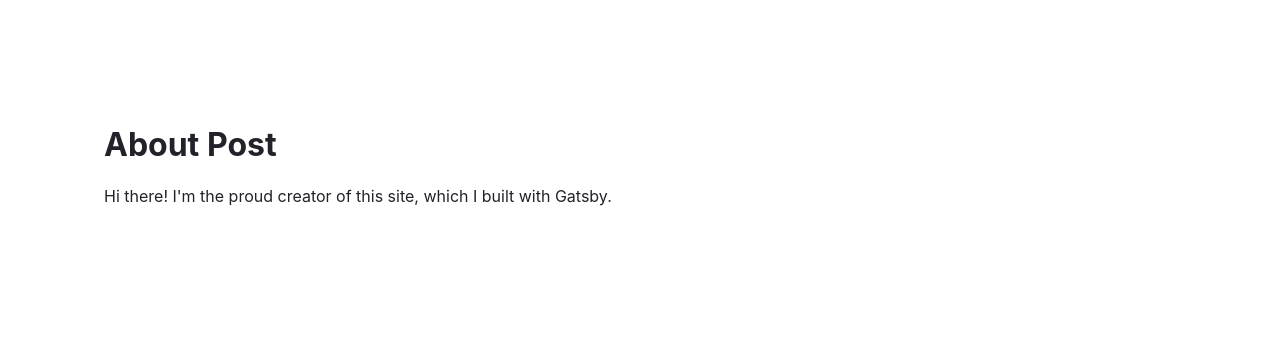
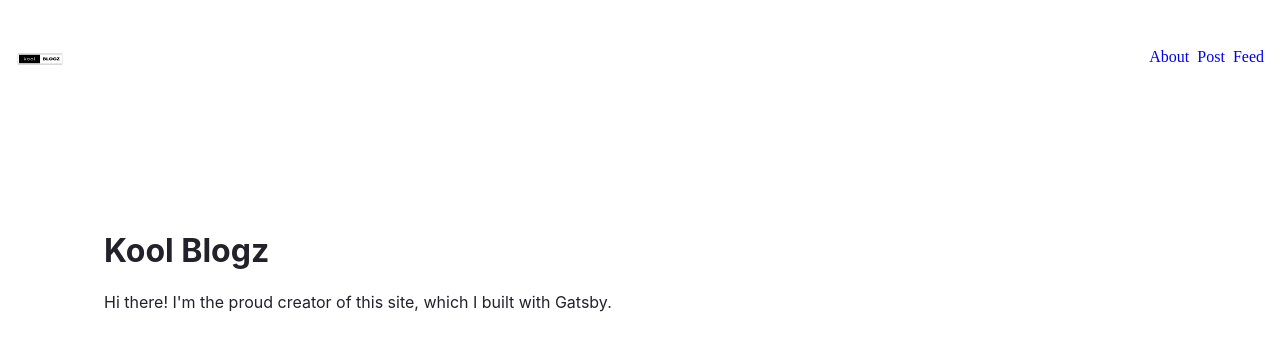
Before and after one commit to zacharytaylor-FS/kool-blogz, a Gatsby site: page /about in a window 1280 px wide. Built offline with nearby package versions, Linux system fonts and the light colour scheme; Gatsby itself is replaced by a stand-in of ours.

Commit message:
Add component Nav, modified page(s) about, feed, index, and post

```diff
--- /dev/null
+++ b/src/components/nav.css
@@ -0,0 +1,25 @@
+nav {
+    display: flex;
+    justify-content: space-between;
+    padding: 24px 0px;
+}
+
+.brandLogo {
+    display: flex;
+    align-items: center;
+}
+
+ul{
+    display: flex;
+    list-style: none;
+}
+
+li a{
+    text-decoration: none;
+    align-items: center;
+    margin-right: .5rem;
+}
+
+li a:hover {
+    text-decoration: underline;
+}
--- /dev/null
+++ b/src/components/nav.js
@@ -0,0 +1,31 @@
+import React from 'react'
+import './nav.css'
+import { Link } from 'gatsby'
+import logoUrl from '../images/kool-blogz.png'
+
+function nav() {
+  return (
+    <nav className='nav'>
+                <div className='brandLogo'>
+                    <Link to='/'>
+                        <img src={logoUrl} alt='Kool Blogz' width='64px' height='54px'/>
+                    </Link>
+                </div>
+        <ul>
+            <li className=''>
+            </li>
+            <li>
+                <Link to='/about'>About</Link>
+            </li>
+            <li>
+                <Link to='/post'>Post</Link>
+            </li>
+            <li>
+                <Link to='/feed'>Feed</Link>
+            </li>
+        </ul>
+    </nav>
+  )
+}
+
+export default nav
--- a/src/pages/about.js
+++ b/src/pages/about.js
@@ -1,4 +1,5 @@
 import * as React from 'react'
+import Nav from '../components/nav'
 
 const pageStyles = {
     color: "#232129",
@@ -6,15 +7,19 @@ const pageStyles = {
     fontFamily: "-apple-system, Roboto, sans-serif, serif",
   }
 
-const AboutPage = () => {
+const AboutPage = ({children}) => {
     return (
+        <>
+        <Nav />
         <main style={pageStyles}>
-            <h1>About Post</h1>
+            <h1>Kool Blogz</h1>
             <p>Hi there! I'm the proud creator of this site, which I built with Gatsby.</p>
+            {children}
         </main>
+        </>
     )
 }
 
-export const Head = () => <title>About Post</title>
+export const Head = () => <title>About Kool Blogx</title>
 
 export default AboutPage
--- a/src/pages/feed.js
+++ b/src/pages/feed.js
@@ -1,4 +1,5 @@
 import * as React from 'react'
+import Nav from '../components/nav'
 
 const pageStyles = {
     color: "#232129",
@@ -8,13 +9,16 @@ const pageStyles = {
 
 const FeedPage = () => {
     return (
+        <>
+        <Nav />
         <main style={pageStyles}>
             <h1>Feed</h1>
             <p>Hi there! I'm the proud creator of this site, which I built with Gatsby.</p>
         </main>
+        </>
     )
 }
 
-export const Head = () => <title>About Post</title>
+export const Head = () => <title>Feed</title>
 
 export default FeedPage
```
Also changed, not shown: src/pages/index.js (+8 -4 lines), src/pages/post.js (+7 -3 lines), src/images/kool-blogz.png (added).
